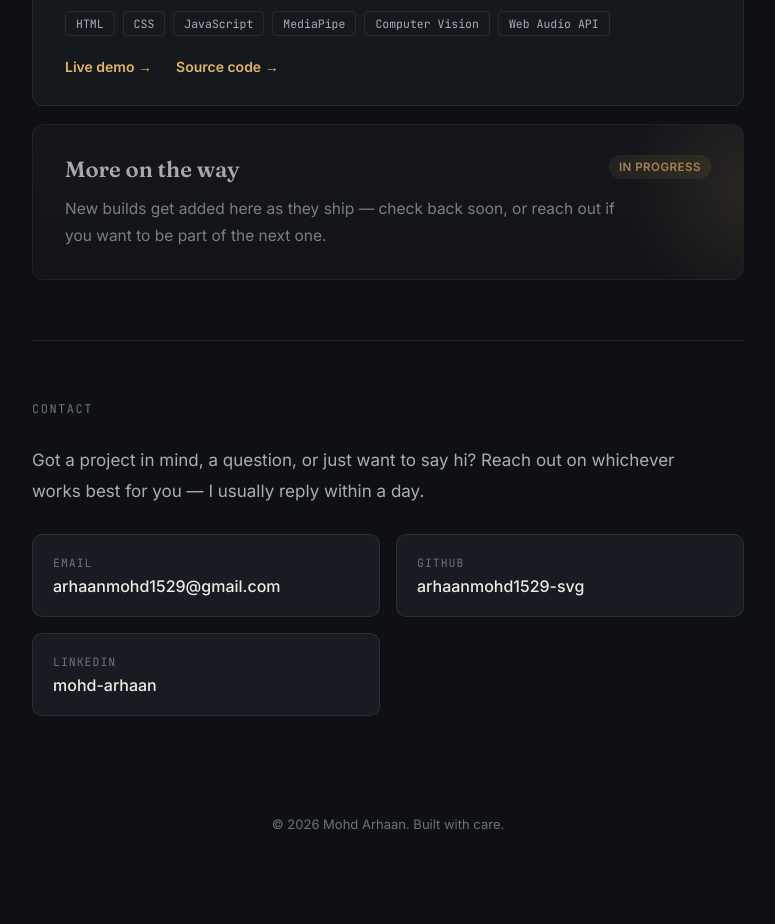
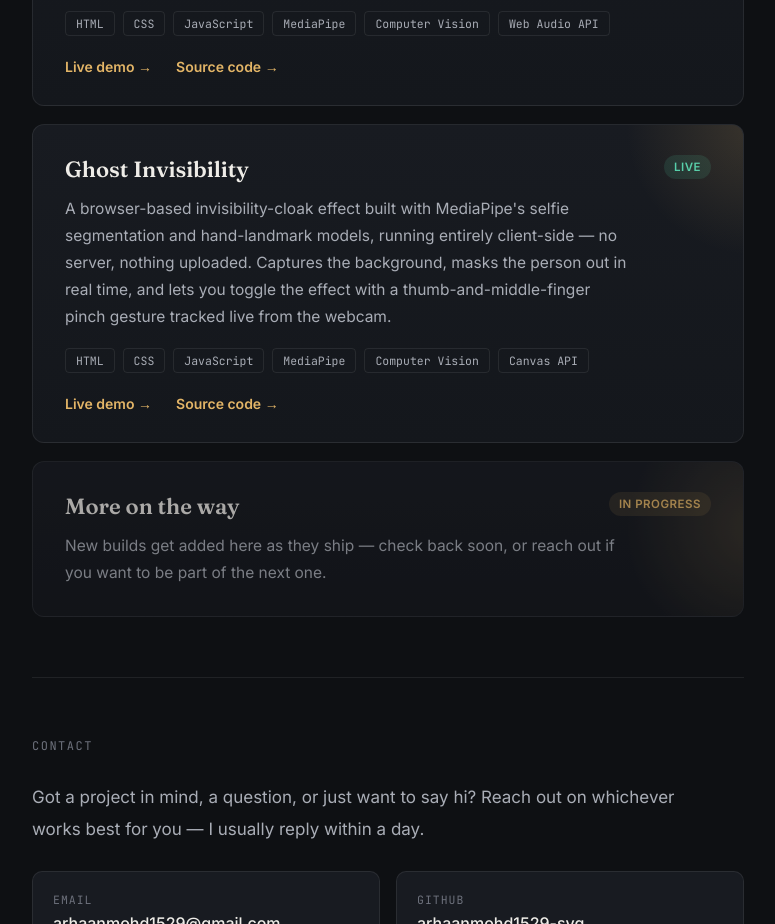
Before and after one commit to arhaanmohd1529-svg/arhaanmohd1529-svg.github.io, a plain HTML site: page index.html in a window 1280 px wide. Shown: the part 2940-3864 px from the top of the page, without its empty margins (252-1027 px from the left). Before the commit the page ends 3832 px from the top, so only its background shows below. Drawn offline with Linux system fonts and the light colour scheme.

Commit message:
Update index.html

```diff
--- a/index.html
+++ b/index.html
@@ -445,6 +445,28 @@
     <a href="https://github.com/arhaanmohd1529-svg/gesture-lab" target="_blank" rel="noopener">Source code →</a>
   </div>
 </div>
+
+      <div class="project" style="margin-top:18px;">
+        <div class="project-head">
+          <span class="project-name">Ghost Invisibility</span>
+          <span class="project-status">Live</span>
+        </div>
+        <p class="project-desc">
+          A browser-based invisibility-cloak effect built with MediaPipe's selfie
+          segmentation and hand-landmark models, running entirely client-side —
+          no server, nothing uploaded. Captures the background, masks the person
+          out in real time, and lets you toggle the effect with a thumb-and-middle-finger
+          pinch gesture tracked live from the webcam.
+        </p>
+        <div class="project-tech">
+          <span>HTML</span><span>CSS</span><span>JavaScript</span><span>MediaPipe</span><span>Computer Vision</span><span>Canvas API</span>
+        </div>
+        <div class="project-links">
+          <a href="https://arhaanmohd1529-svg.github.io/ghost-invisibility-web/" target="_blank" rel="noopener">Live demo →</a>
+          <a href="https://github.com/arhaanmohd1529-svg/ghost-invisibility-web" target="_blank" rel="noopener">Source code →</a>
+        </div>
+        </div>
+
       <div class="project" style="margin-top:18px; opacity:0.7;">
         <div class="project-head">
           <span class="project-name">More on the way</span>
```
